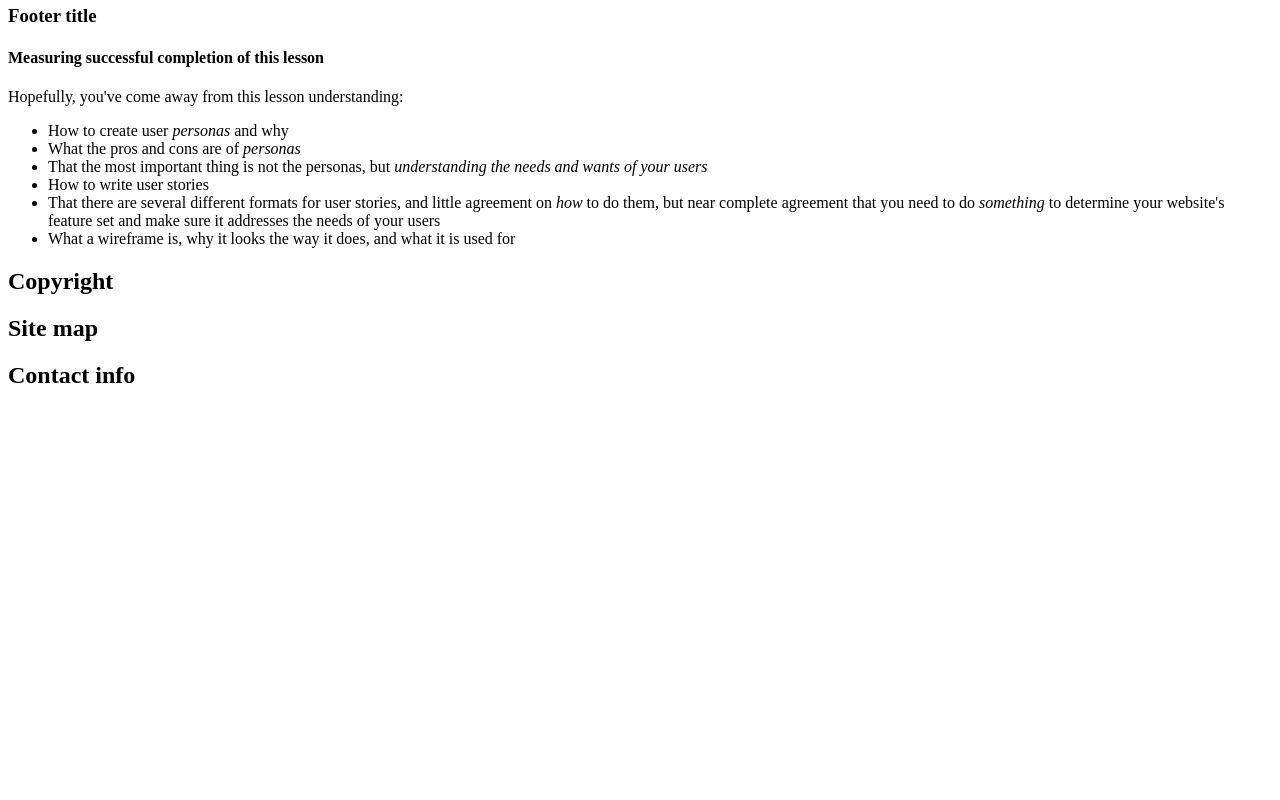
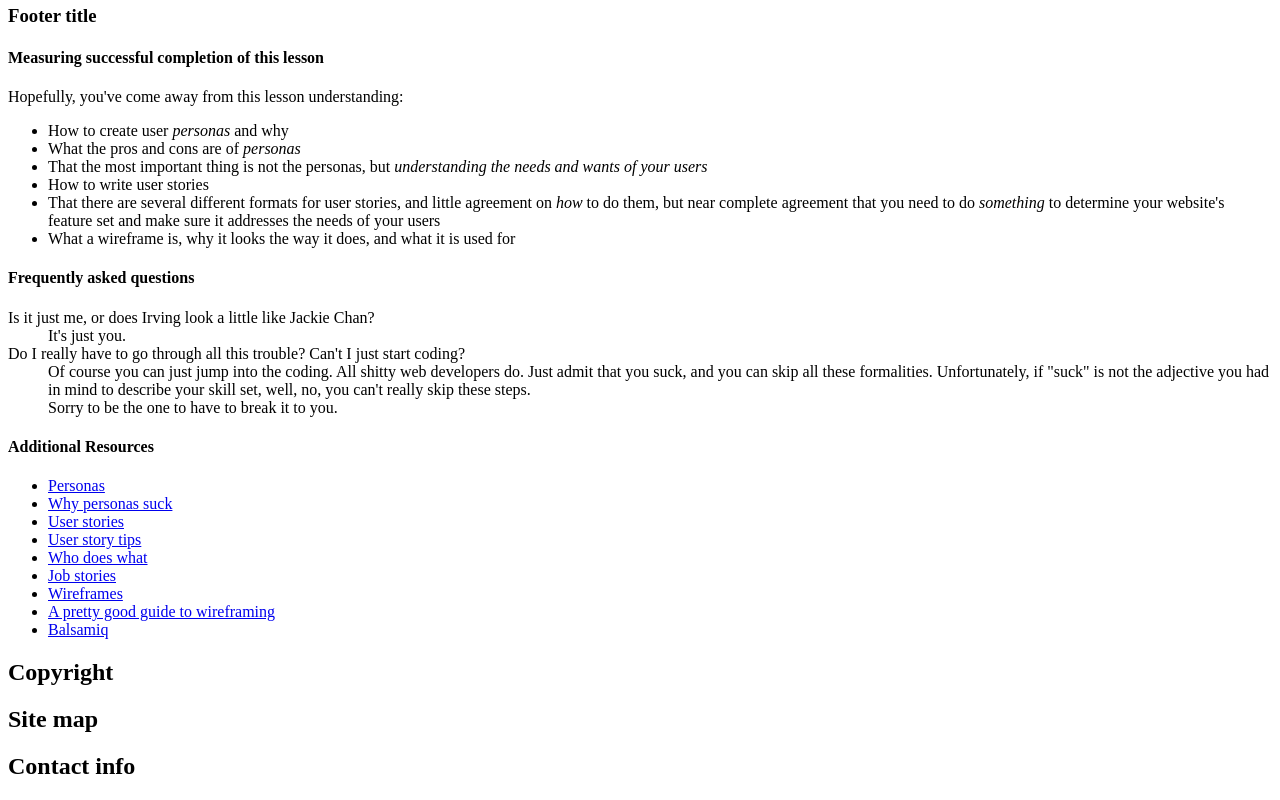
Before and after one commit to xamroc/wdi-personas, a plain HTML site: page index.html in a window 1280 px wide. Shown: the part 489-1289 px from the top of the page. Before the commit the page ends 898 px from the top, so only its background shows below. Drawn offline with Linux system fonts and the light colour scheme.

Commit message:
Complete WDI Pre-work Lesson 11

```diff
--- a/index.html
+++ b/index.html
@@ -69,7 +69,45 @@
               </li>
             </ul>
           </section>
-          <!-- additional resources here -->
+          <section id="lesson-faq">
+            <h4>Frequently asked questions</h4>
+            <dl class="faq">
+              <dt>
+                Is it just me, or does Irving look a little like Jackie Chan?
+              </dt>
+              <dd>
+                It's just you.
+              </dd>
+              <dt>
+                Do I really have to go through all this trouble? Can't I just
+                start coding?
+              </dt>
+              <dd>
+                Of course you can just jump into the coding. All shitty web
+                 developers do. Just admit that you suck, and you can skip all
+                 these formalities. Unfortunately, if "suck" is not the adjective
+                 you had in mind to describe your skill set, well, no, you can't
+                really skip these steps.
+              </dd>
+              <dd>
+                Sorry to be the one to have to break it to you.
+              </dd>
+            </dl>
+          </section>
+          <section id="additional-resources">
+             <h4>Additional Resources</h4>
+             <ul class="resources">
+               <li><a href="http://1.usa.gov/1cZZfj6">Personas</a></li>
+               <li><a href="http://bit.ly/KlG8ne">Why personas suck</a></li>
+               <li><a href="http://bit.ly/1ak8HYJ">User stories</a></li>
+               <li><a href="http://bit.ly/KkdHXk">User story tips</a></li>
+               <li><a href="http://bit.ly/19CiJKe">Who does what</a></li>
+               <li><a href="http://bit.ly/JKTKHW">Job stories</a></li>
+               <li><a href="http://bit.ly/1gbtzWg">Wireframes</a></li>
+               <li><a href="http://bit.ly/1dVb1aP">A pretty good guide to wireframing</a></li>
+               <li><a href="http://balsamiq.com/">Balsamiq</a></li>
+             </ul>
+          </section>
         </footer>
       </article>
       <footer>
```
